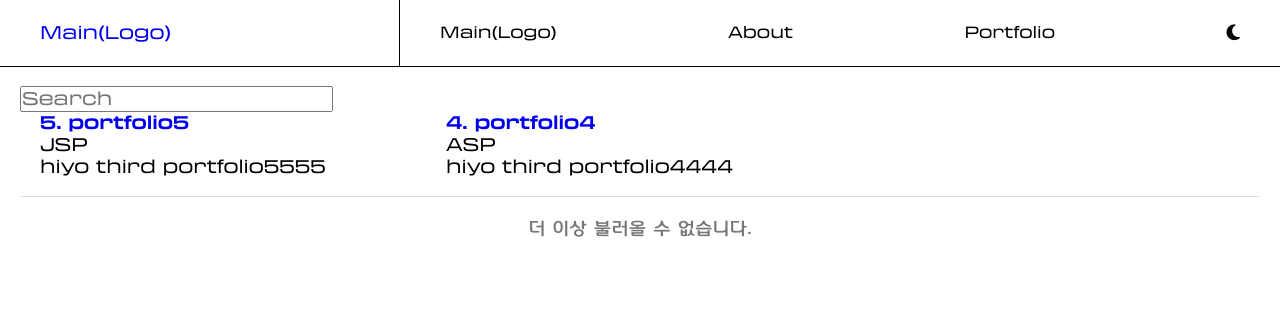
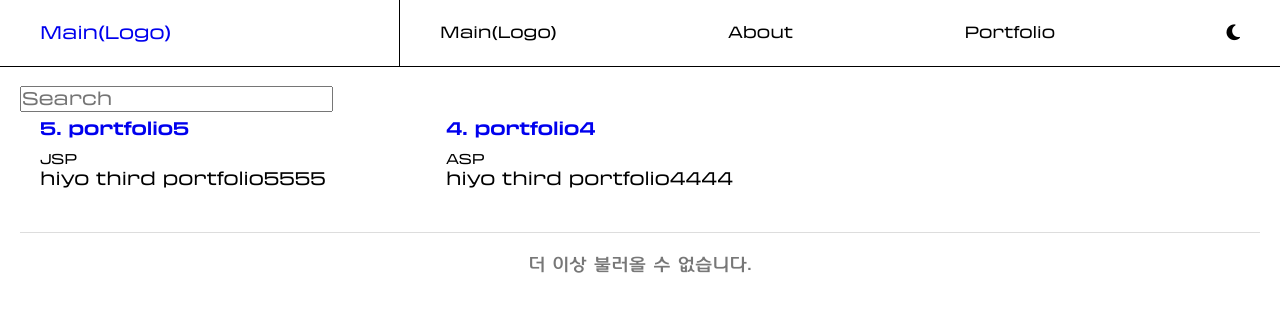
Before and after one commit to egbro90/egbro90.github.io, a Jekyll site: the page built from portfolio/index.html, in a window 1280 px wide and 900 px high. Shown: the top 312 px of the window. Built offline with Jekyll 4.4.1, drawn with Linux system fonts in a browser that asks for light colours; nearby versions of some CDN libraries; some web fonts are replaced; the list of posts is cut into pages by our own code.

Commit message:
포트폴리오 추가

```diff
--- a/assets/css/common.scss
+++ b/assets/css/common.scss
@@ -172,15 +172,25 @@ footer {
         .grid-item {
             float: left;
             height: auto;
-            margin-bottom:18px;
+            margin-bottom:42px;
             width:388px;
             box-sizing:border-box;
+            h3 {
+                font-size: 24px;
+                padding-bottom:10px;
+            }
             img {
               width: 100%;
             }
             .text-area{
                 display:none;
             }
+            .tag {
+                white-space: nowrap;
+                text-overflow: ellipsis;
+                overflow: hidden;
+                font-size: 14px;
+            }
         }
     }
 }
--- a/portfolio/index.html
+++ b/portfolio/index.html
@@ -21,7 +21,7 @@ title: Portfolio
   <ul class="portfolio-list grid">
     {% for post in paginator.posts %}
     <li class="grid-item">
-        <h1><a href="{{ post.url }}">{{ post.title }}</a></h1>
+        <h3><a href="{{ post.url }}">{{ post.title }}</a></h3>
         <p class="date" style="display:none;">
           <span class="date">{{ post.date | date: '%Y.%m.%d' }}</span>
         </p>
```
Also changed, not shown: other parts of portfolio/index.html (+1 -1 lines), _posts/2024-10-18-2. 한끼마켓 스킨.md (+1 -1 lines), _posts/2024-10-18-3. portfolio3.md (deleted, +0 -6 lines), _posts/2024-10-18-3. 자연주의 성형외과.md (added, +12 -0 lines), 15 other files.
